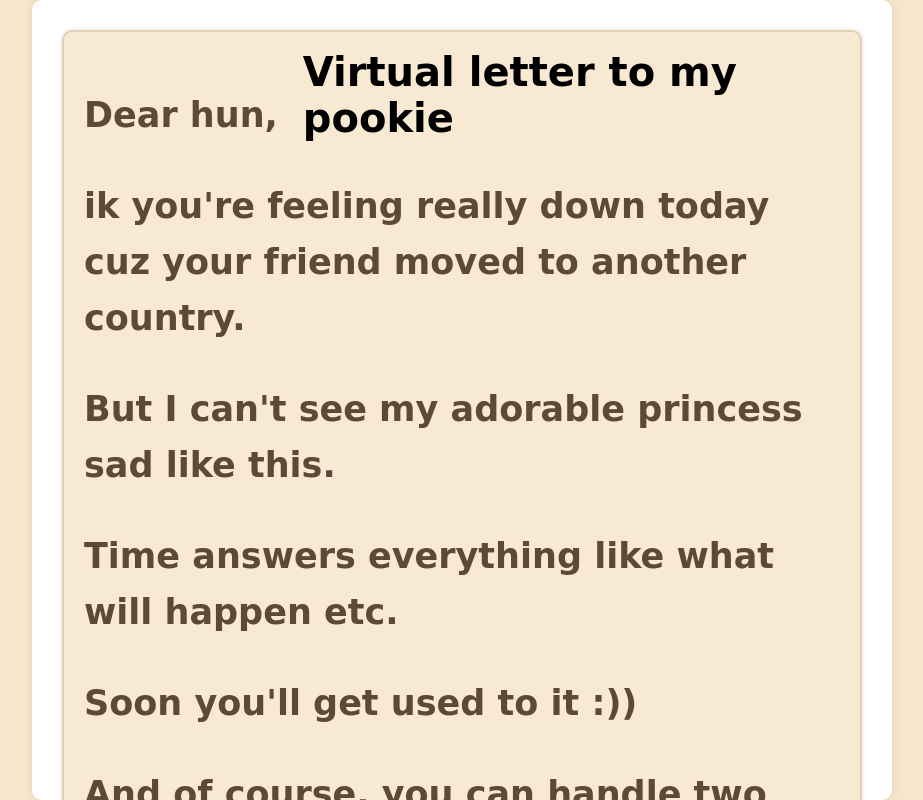
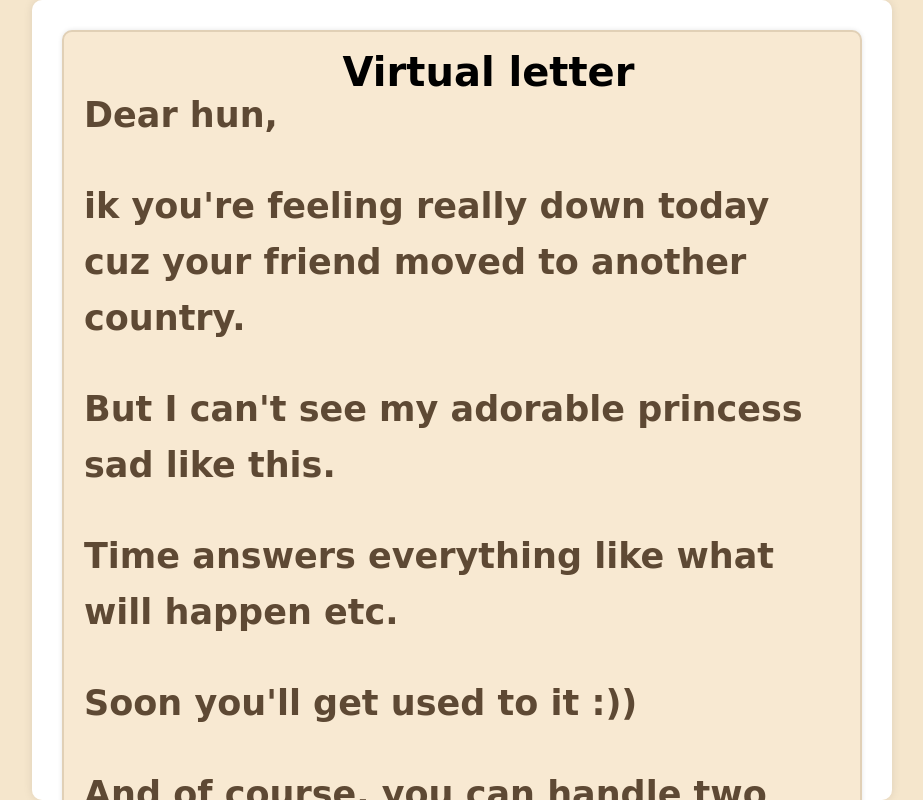
Before and after one commit to Abhi497549/virtual-letter, a plain HTML site: page index.html in a window 1280 px wide. Shown: the whole page, without its empty margins (178-1101 px from the left). Drawn offline with Linux system fonts and the light colour scheme; a web font is replaced by a local one.

Commit message:
Update index.html

```diff
--- a/index.html
+++ b/index.html
@@ -49,7 +49,7 @@
             font-weight: bold;
             position: absolute; /* Position relative to the parent .letter div */
             top: -10px; /* Adjust top position */
-            left: 30%; /* Center horizontally */
+            left: 35%; /* Center horizontally */
             transform: translateX(-0%); /* Center horizontally */
         }
     </style>
@@ -57,7 +57,7 @@
 <body>
     <div class="container">
         <div class="letter">
-            <h1 class="letter-title">Virtual letter to my pookie</h1> <!-- Title added here -->
+            <h1 class="letter-title">Virtual letter </h1> <!-- Title added here -->
             <div class="text">
                 <p>Dear hun,</p>
                 <p>ik you're feeling really down today cuz your friend moved to another country.</p>
```
